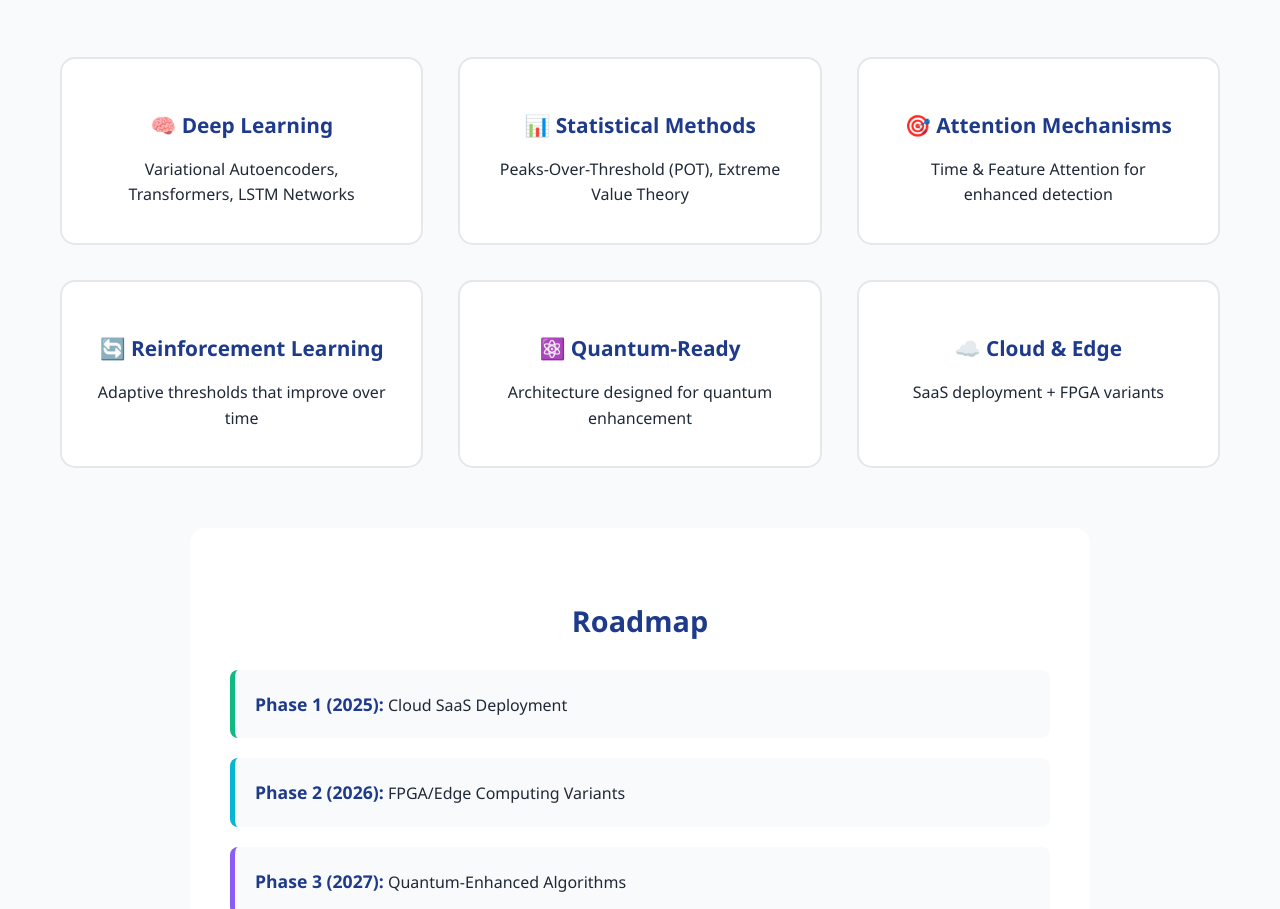
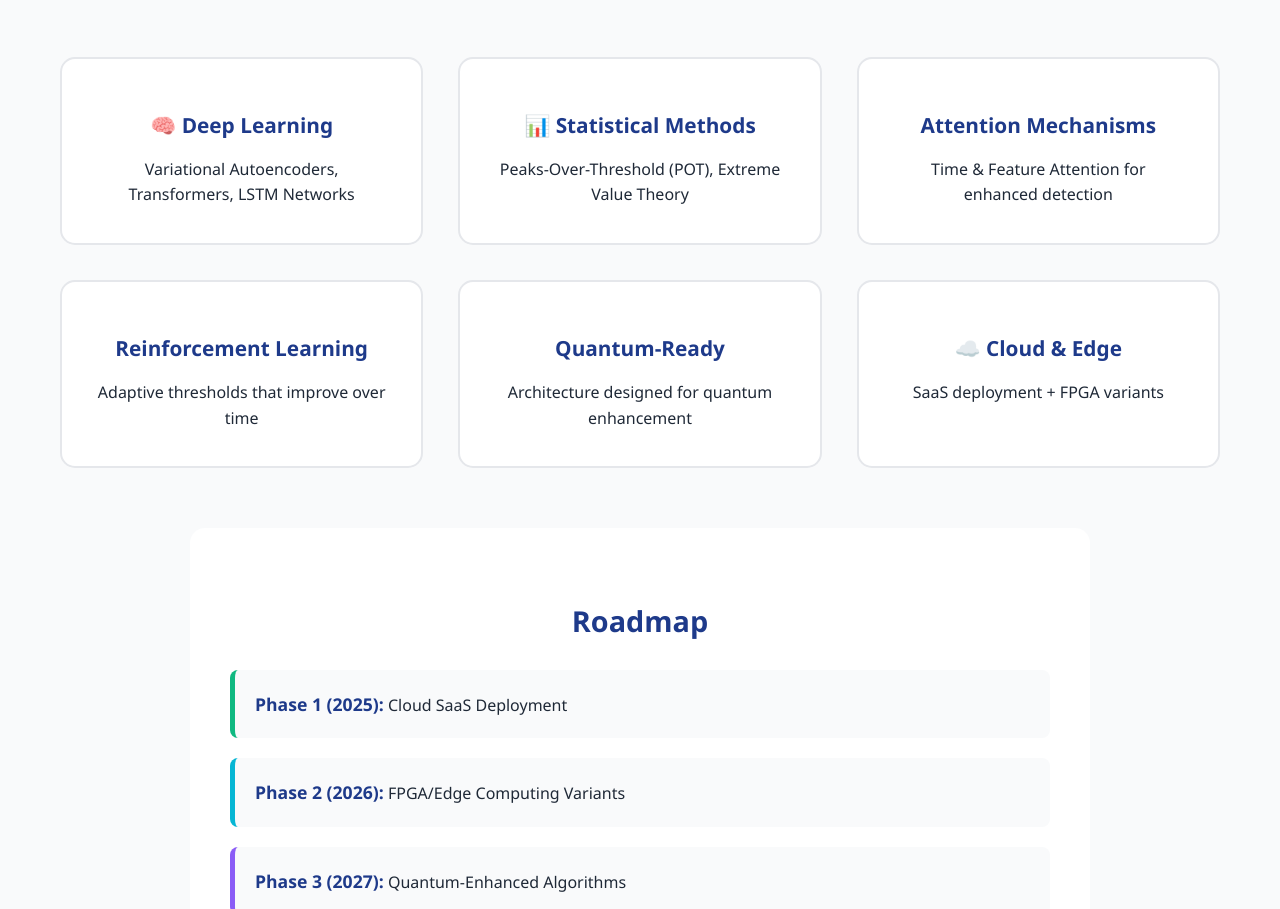
Before and after one commit to ICQS-ops/icqs-website, a plain HTML site: page index.html in a window 1280 px wide. Shown: the part 4981-5890 px from the top of the page. Drawn offline with Linux system fonts and the light colour scheme.

Commit message:
Remove emojis from technology headings in index.html

```diff
--- a/index.html
+++ b/index.html
@@ -804,15 +804,15 @@
                     <p>Peaks-Over-Threshold (POT), Extreme Value Theory</p>
                 </div>
                 <div class="tech-item">
-                    <h4>🎯 Attention Mechanisms</h4>
+                    <h4> Attention Mechanisms</h4>
                     <p>Time & Feature Attention for enhanced detection</p>
                 </div>
                 <div class="tech-item">
-                    <h4>🔄 Reinforcement Learning</h4>
+                    <h4> Reinforcement Learning</h4>
                     <p>Adaptive thresholds that improve over time</p>
                 </div>
                 <div class="tech-item">
-                    <h4>⚛️ Quantum-Ready</h4>
+                    <h4> Quantum-Ready</h4>
                     <p>Architecture designed for quantum enhancement</p>
                 </div>
                 <div class="tech-item">
```
